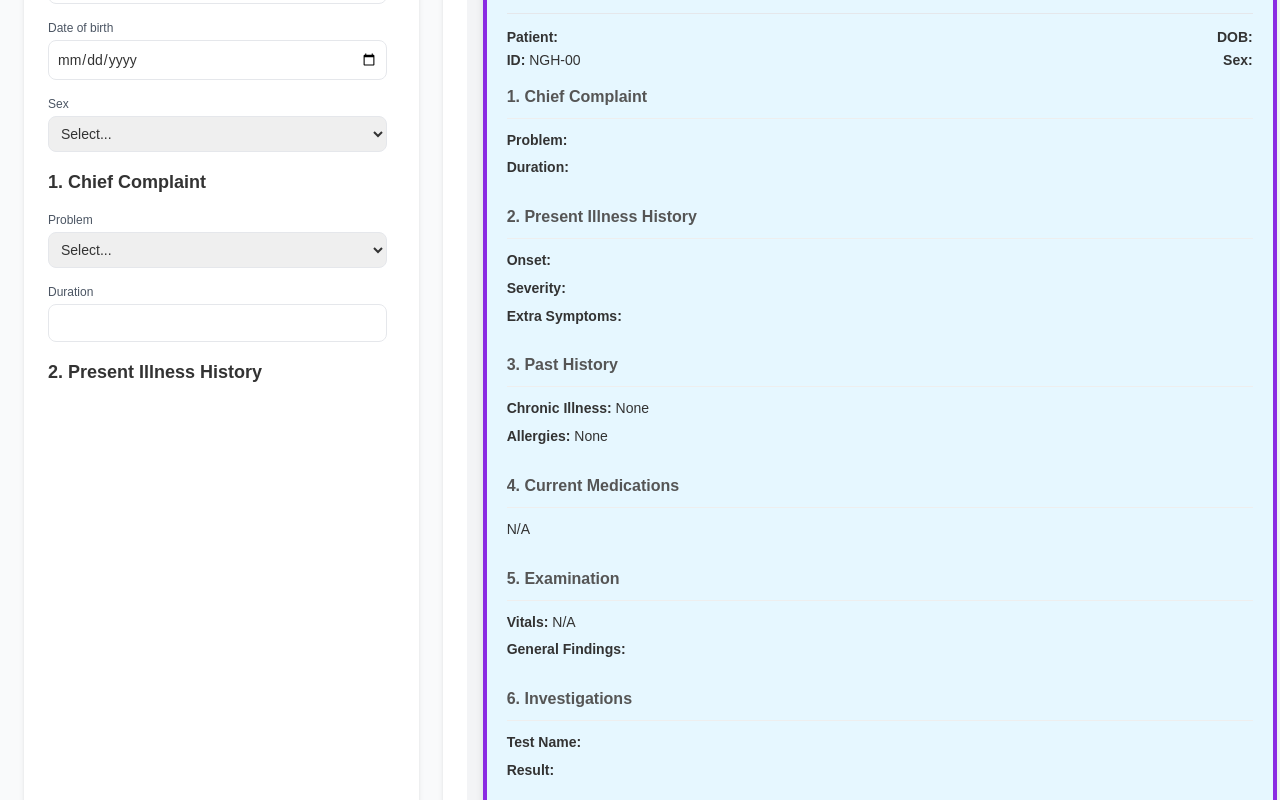
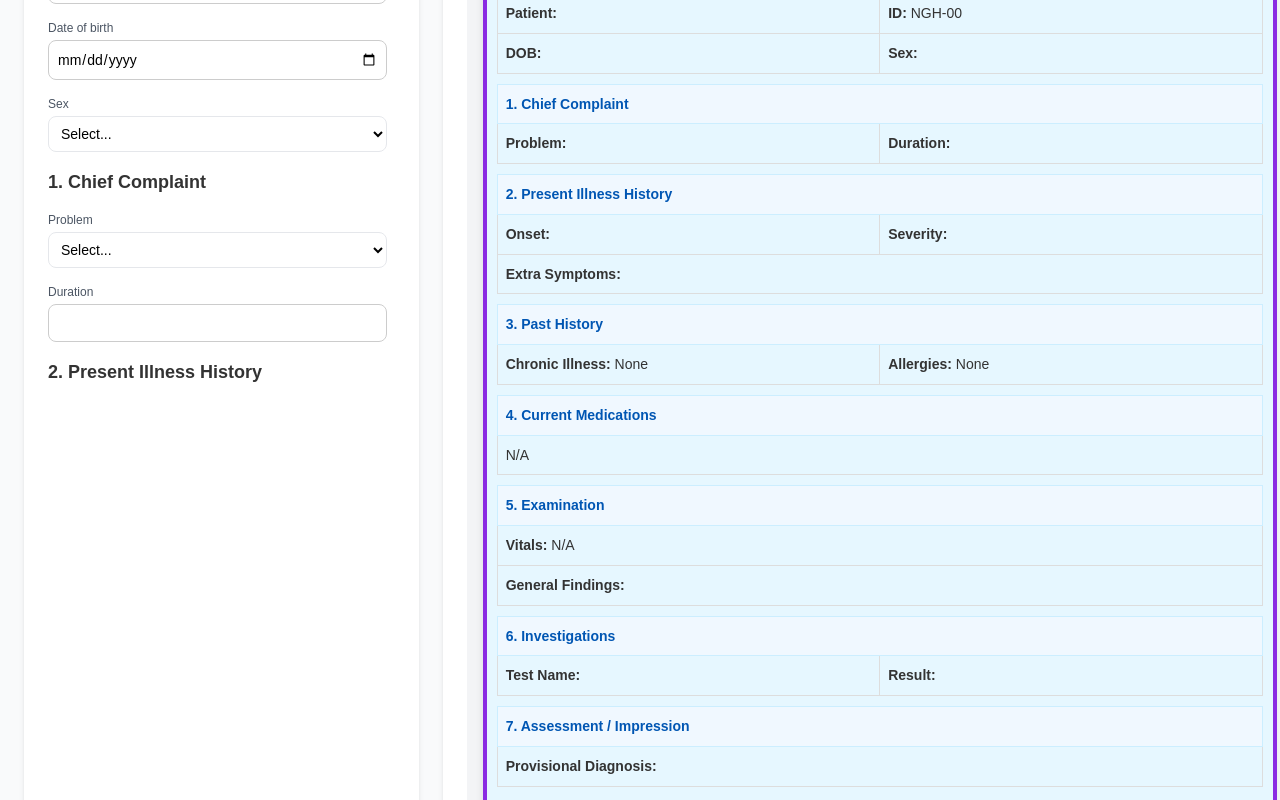
Before and after one commit to sr7ratul/HMS, a React (Create React App) app: page / in a window 1280 px wide. Shown: the part 300-1100 px from the top of the page. Built offline with nearby package versions, Linux system fonts and the light colour scheme.

Commit message:
Final fix: Corrected table layout

```diff
--- a/src/App.jsx
+++ b/src/App.jsx
@@ -27,8 +27,6 @@ export default function InstantMedicalReportGenerator() {
     investigationTest: "",
     investigationResult: "",
     impression: "",
-    planPrescription: "",
-    planFollowUp: "",
   });
 
   const previewRef = useRef(null);
@@ -66,17 +64,29 @@ export default function InstantMedicalReportGenerator() {
     const canvas = await html2canvas(node, {
       scale: scale,
       useCORS: true,
+      scrollY: -window.scrollY,
     });
 
-      const imgData = canvas.toDataURL("image/png");
-      const pdf = new jsPDF({
-        unit: "pt",
-        format: "a4",
-      });
-      const pdfWidth = pdf.internal.pageSize.getWidth();
-      const pdfHeight = (canvas.height * pdfWidth) / canvas.width;
+    const imgData = canvas.toDataURL("image/jpeg", 0.7);
+    const pdf = new jsPDF("p", "mm", "a4");
+    const imgWidth = 210;
+    const pageHeight = 295;
+    const imgHeight = (canvas.height * imgWidth) / canvas.width;
+    let heightLeft = imgHeight;
+    let position = 0;
 
-      pdf.addImage(imgData, "PNG", 0, 0, pdfWidth, pdfHeight);
+    pdf.addImage(imgData, "JPEG", 0, position, imgWidth, imgHeight);
+    heightLeft -= pageHeight;
+
+    // Only add a new page if there's a significant amount of content left.
+    // The threshold of 15 is to prevent a blank second page from being generated.
+    while (heightLeft > 15) {
+      position = heightLeft - imgHeight;
+      pdf.addPage();
+      pdf.addImage(imgData, "JPEG", 0, position, imgWidth, imgHeight);
+      heightLeft -= pageHeight;
+    }
+
     pdf.save(`medical_report_${form.patientId || "sample"}.pdf`);
   } catch (err) {
     console.error("PDF export failed:", err);
@@ -156,11 +166,6 @@ export default function InstantMedicalReportGenerator() {
             <h3 className="text-lg font-semibold">7. Assessment / Impression</h3>
             <Textarea label="Provisional Diagnosis" value={form.impression} onChange={(v) => updateField("impression", v)} />
 
-            {/* 8. Plan / Treatment */}
-            <h3 className="text-lg font-semibold">8. Plan / Treatment</h3>
-            <Textarea label="Prescription / Advice" value={form.planPrescription} onChange={(v) => updateField("planPrescription", v)} />
-            <Input label="Follow-up Date" type="date" value={form.planFollowUp} onChange={(v) => updateField("planFollowUp", v)} />
-
             <div className="flex gap-2 mt-4">
               <button
                 onClick={downloadPDF}
@@ -193,79 +198,131 @@ export default function InstantMedicalReportGenerator() {
                         <p>{form.address}</p>
                         <p>{form.phone}</p>
                       </div>
-                      <div className="patient-info text-right">
+                      <div className="patient-info">
                         <p>Report date: {form.reportDate}</p>
                         <p>Ref: {form.referring}</p>
                       </div>
                     </header>
                     <hr className="my-3" />
-                    <section className="mb-3">
-                      <div className="flex justify-between">
-                        <div>
-                          <div><strong>Patient:</strong> {form.patientName}</div>
-                          <div><strong>ID:</strong> {form.patientId}</div>
-                        </div>
-                        <div className="text-right">
-                          <div><strong>DOB:</strong> {form.dob}</div>
-                          <div><strong>Sex:</strong> {form.sex}</div>
-                        </div>
-                      </div>
-                    </section>
 
-                    {/* 1. Chief Complaint */}
-                    <section className="report-section">
-                      <h4>1. Chief Complaint</h4>
-                      <p><strong>Problem:</strong> {form.ccProblem}</p>
-                      <p><strong>Duration:</strong> {form.ccDuration}</p>
-                    </section>
+                    <table className="report-table">
+                        <thead className="table-header">
+                            <tr>
+                                <th colSpan="2">Patient Information</th>
+                            </tr>
+                        </thead>
+                        <tbody>
+                            <tr>
+                                <td className="w-1/2"><strong>Patient:</strong> {form.patientName}</td>
+                                <td className="w-1/2"><strong>ID:</strong> {form.patientId}</td>
+                            </tr>
+                            <tr>
+                                <td><strong>DOB:</strong> {form.dob}</td>
+                                <td><strong>Sex:</strong> {form.sex}</td>
+                            </tr>
+                        </tbody>
+                    </table>
 
-                    {/* 2. Present Illness History */}
-                    <section className="report-section">
-                      <h4>2. Present Illness History</h4>
-                      <p><strong>Onset:</strong> {form.hpiOnset}</p>
-                      <p><strong>Severity:</strong> {form.hpiSeverity}</p>
-                      <p><strong>Extra Symptoms:</strong> {form.hpiExtraSymptoms}</p>
-                    </section>
+                    <table className="report-table">
+                        <thead className="table-header">
+                            <tr>
+                                <th colSpan="2">1. Chief Complaint</th>
+                            </tr>
+                        </thead>
+                        <tbody>
+                            <tr>
+                                <td className="w-1/2"><strong>Problem:</strong> {form.ccProblem}</td>
+                                <td className="w-1/2"><strong>Duration:</strong> {form.ccDuration}</td>
+                            </tr>
+                        </tbody>
+                    </table>
 
-                    {/* 3. Past History */}
-                    <section className="report-section">
-                      <h4>3. Past History</h4>
-                      <p><strong>Chronic Illness:</strong> {form.pastChronic.join(", ") || "None"}</p>
-                      <p><strong>Allergies:</strong> {form.pastAllergies || "None"}</p>
-                    </section>
+                    <table className="report-table">
+                        <thead className="table-header">
+                            <tr>
+                                <th colSpan="2">2. Present Illness History</th>
+                            </tr>
+                        </thead>
+                        <tbody>
+                            <tr>
+                                <td className="w-1/2"><strong>Onset:</strong> {form.hpiOnset}</td>
+                                <td className="w-1/2"><strong>Severity:</strong> {form.hpiSeverity}</td>
+                            </tr>
+                            <tr>
+                                <td colSpan="2"><strong>Extra Symptoms:</strong> {form.hpiExtraSymptoms}</td>
+                            </tr>
+                        </tbody>
+                    </table>
 
-                    {/* 4. Current Medications */}
-                    <section className="report-section">
-                      <h4>4. Current Medications</h4>
-                      <p>{form.medications || "N/A"}</p>
-                    </section>
+                    <table className="report-table">
+                        <thead className="table-header">
+                            <tr>
+                                <th colSpan="2">3. Past History</th>
+                            </tr>
+                        </thead>
+                        <tbody>
+                            <tr>
+                                <td className="w-1/2"><strong>Chronic Illness:</strong> {form.pastChronic.join(", ") || "None"}</td>
+                                <td className="w-1/2"><strong>Allergies:</strong> {form.pastAllergies || "None"}</td>
+                            </tr>
+                        </tbody>
+                    </table>
 
-                    {/* 5. Examination */}
-                    <section className="report-section">
-                      <h4>5. Examination</h4>
-                      <p><strong>Vitals:</strong> {form.examVitals || "N/A"}</p>
-                      <p><strong>General Findings:</strong> {form.examGeneral}</p>
-                    </section>
+                    <table className="report-table">
+                        <thead className="table-header">
+                            <tr>
+                                <th colSpan="2">4. Current Medications</th>
+                            </tr>
+                        </thead>
+                        <tbody>
+                            <tr>
+                                <td colSpan="2">{form.medications || "N/A"}</td>
+                            </tr>
+                        </tbody>
+                    </table>
 
-                    {/* 6. Investigations */}
-                    <section className="report-section">
-                      <h4>6. Investigations</h4>
-                      <p><strong>Test Name:</strong> {form.investigationTest}</p>
-                      <p><strong>Result:</strong> {form.investigationResult}</p>
-                    </section>
+                    <table className="report-table">
+                        <thead className="table-header">
+                            <tr>
+                                <th colSpan="2">5. Examination</th>
+                            </tr>
+                        </thead>
+                        <tbody>
+                            <tr>
+                                <td colSpan="2"><strong>Vitals:</strong> {form.examVitals || "N/A"}</td>
+                            </tr>
+                            <tr>
+                                <td colSpan="2"><strong>General Findings:</strong> {form.examGeneral}</td>
+                            </tr>
+                        </tbody>
+                    </table>
 
-                    {/* 7. Assessment / Impression */}
-                    <section className="report-section">
-                      <h4>7. Assessment / Impression</h4>
-                      <p><strong>Provisional Diagnosis:</strong> {form.impression}</p>
-                    </section>
+                    <table className="report-table">
+                        <thead className="table-header">
+                            <tr>
+                                <th colSpan="2">6. Investigations</th>
+                            </tr>
+                        </thead>
+                        <tbody>
+                            <tr>
+                                <td className="w-1/2"><strong>Test Name:</strong> {form.investigationTest}</td>
+                                <td className="w-1/2"><strong>Result:</strong> {form.investigationResult}</td>
+                            </tr>
+                        </tbody>
+                    </table>
 
-                    {/* 8. Plan / Treatment */}
-                    <section className="report-section">
-                      <h4>8. Plan / Treatment</h4>
-                      <p><strong>Prescription / Advice:</strong> {form.planPrescription}</p>
-                      <p><strong>Follow-up Date:</strong> {form.planFollowUp}</p>
-                    </section>
+                    <table className="report-table">
+                        <thead className="table-header">
+                            <tr>
+                                <th colSpan="2">7. Assessment / Impression</th>
+                            </tr>
+                        </thead>
+                        <tbody>
+                            <tr>
+                                <td colSpan="2"><strong>Provisional Diagnosis:</strong> {form.impression}</td>
+                            </tr>
+                        </tbody>
+                    </table>
 
                     <footer className="report-footer">
                       <div className="doctor-info">
--- a/src/ReportStyles.css
+++ b/src/ReportStyles.css
@@ -3,15 +3,15 @@
 /* General Body and Page Styles */
 body {
   font-family: Arial, sans-serif;
-  background-color: #f4f7f9; /* The overall page background color */
+  background-color: #f4f7f9;
   color: #333;
 }
 
 /* New: Style for the entire PDF content container */
 .report-container {
-  background-color: #e6f7ff; /* A light blue background for the entire report page */
-  border: 4px solid #8a2be2; /* A beautiful purple border */
-  padding: 20px;
+  background-color: #e6f7ff;
+  border: 4px solid #8a2be2;
+  padding: 10px;
   box-shadow: 0 4px 8px rgba(0, 0, 0, 0.1);
 }
 
@@ -20,7 +20,7 @@ body {
   display: flex;
   justify-content: space-between;
   align-items: center;
-  padding: 30px;
+  padding: 10px;
   background-color: #f0f8ff;
   border-bottom: 2px solid #0056b3;
   margin-bottom: 20px;
@@ -40,7 +40,7 @@ body {
 /* Patient and Report Details */
 .patient-details, .report-info {
   border: 1px solid #ddd;
-  padding: 15px;
+  padding: 10px;
   border-radius: 8px;
   background-color: #fff;
   margin-bottom: 20px;
@@ -71,7 +71,7 @@ body {
   justify-content: space-between;
   align-items: flex-end;
   margin-top: 40px;
-  padding-top: 20px;
+  padding-top: 10px;
   border-top: 1px solid #ddd;
   font-size: 12px;
   color: #666;
@@ -85,3 +85,55 @@ body {
 .patient-info {
   text-align: right;
 }
+
+input[type="text"],
+input[type="date"],
+textarea,
+select {
+  background-color: white !important;
+  color: black !important;
+  border: 1px solid #ccc;
+}
+
+/* Table styles */
+.report-table {
+  width: 100%;
+  border-collapse: collapse;
+  margin-bottom: 10px;
+}
+
+.report-table td {
+  padding: 8px;
+  border: 1px solid #ddd;
+  vertical-align: top;
+}
+
+.report-table td:first-child {
+  padding-right: 15px;
+}
+
+.report-section-title {
+  font-weight: bold;
+  border-bottom: 1px solid #eee;
+  padding-bottom: 5px;
+  margin-bottom: 10px;
+  color: #555;
+}
+
+/* Added specific styles for table header and cells for a better look */
+.table-header th {
+  background-color: #f0f8ff; /* A lighter blue for the header */
+  color: #0056b3; /* Dark blue text */
+  text-align: left;
+  padding: 8px;
+  border: 1px solid #cceeff; /* Light border around the header */
+}
+
+.table-body tr:nth-child(odd) {
+  background-color: #f9f9f9; /* Light gray for alternating rows */
+}
+
+.table-body td {
+  border: 1px solid #ddd;
+  padding: 8px;
+}
```
Lines whose indentation alone changed are shown as unchanged.
